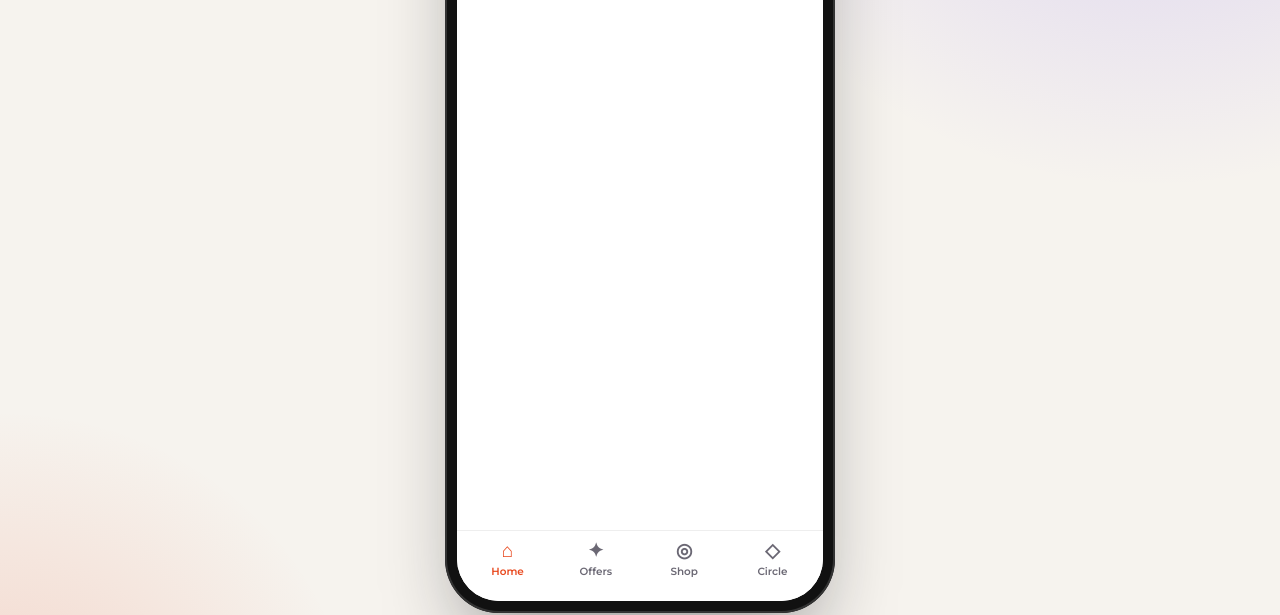
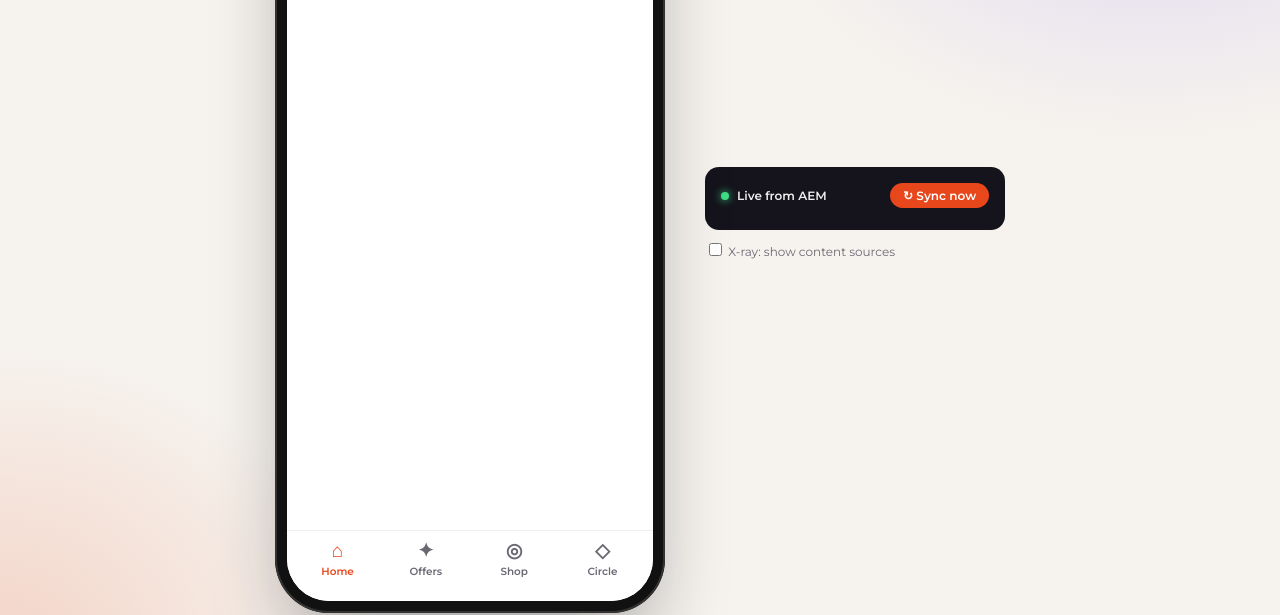
Before and after one commit to kunwarsaluja/frescopa-app, a plain HTML site: page index.html in a window 1280 px wide. Shown: the part 219-834 px from the top of the page. Drawn offline with Linux system fonts and the light colour scheme; no server answers.

Commit message:
Move live request panel beside the phone on desktop

```diff
--- a/app.css
+++ b/app.css
@@ -80,3 +80,9 @@ main{flex:1;overflow-y:auto;scrollbar-width:none}.loading{padding:2rem;color:var
 .story{width:390px;max-width:100%}.story .panel{margin-top:0}.toggle{font-size:.75rem;color:var(--muted);text-align:center;margin-top:.6rem}
 #reqlog{max-height:6.5rem}
 @media (max-width: 599px), (display-mode: standalone){.stage{padding:0;gap:0}}
+/* panel beside the phone on wide screens */
+@media (min-width: 900px){
+  .stage{flex-direction:row;align-items:center;justify-content:center;gap:2.5rem}
+  .story{width:300px}.story .panel{padding:1rem}.panel-head{flex-wrap:wrap}
+  #reqlog{max-height:22rem}.toggle{text-align:left}
+}
--- a/index.html
+++ b/index.html
@@ -26,7 +26,7 @@
   </div>
 <section class="story">
     <div class="panel">
-      <div class="panel-head"><span class="dot"></span> Live content requests from the app <button id="refresh">↻ Sync now</button></div>
+      <div class="panel-head"><span class="dot"></span> Live from AEM <button id="refresh">↻ Sync now</button></div>
       <ul id="reqlog"></ul>
     </div>
     <label class="toggle"><input type="checkbox" id="xray"> X-ray: show content sources</label>
--- a/sw.js
+++ b/sw.js
@@ -1,5 +1,5 @@
 // App shell is cached for offline start; EDS content is network-first so it is always fresh.
-const CACHE = 'frescopa-v2';
+const CACHE = 'frescopa-v3';
 const SHELL = ['./', 'index.html', 'app.js', 'app.css', 'manifest.webmanifest', 'fonts/montserrat.woff2', 'fonts/eb-garamond-italic.woff2', 'icons/icon.svg', 'icons/icon-192.png'];
 self.addEventListener('install', (e) => { e.waitUntil(caches.open(CACHE).then((c) => c.addAll(SHELL))); self.skipWaiting(); });
 self.addEventListener('activate', (e) => {
```
Also changed, not shown: README.md.
